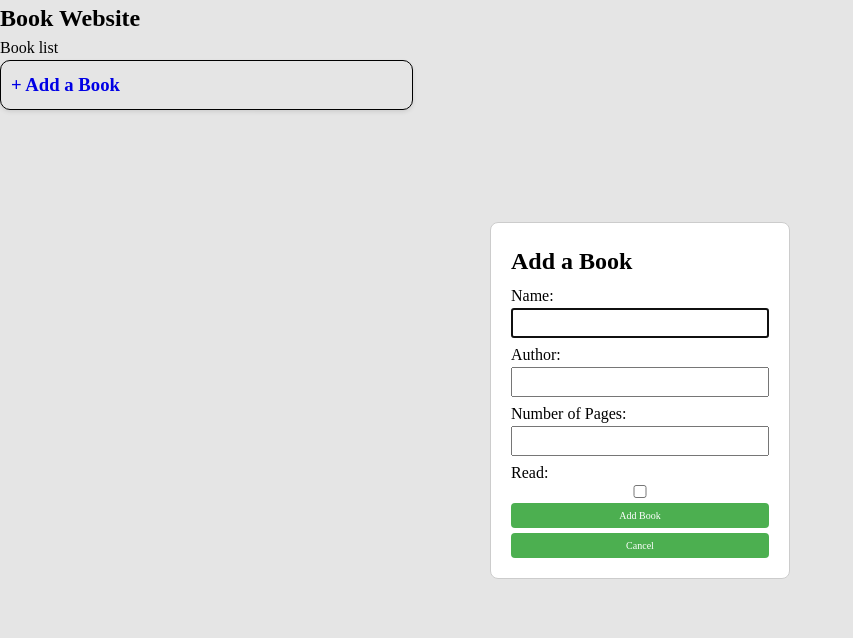
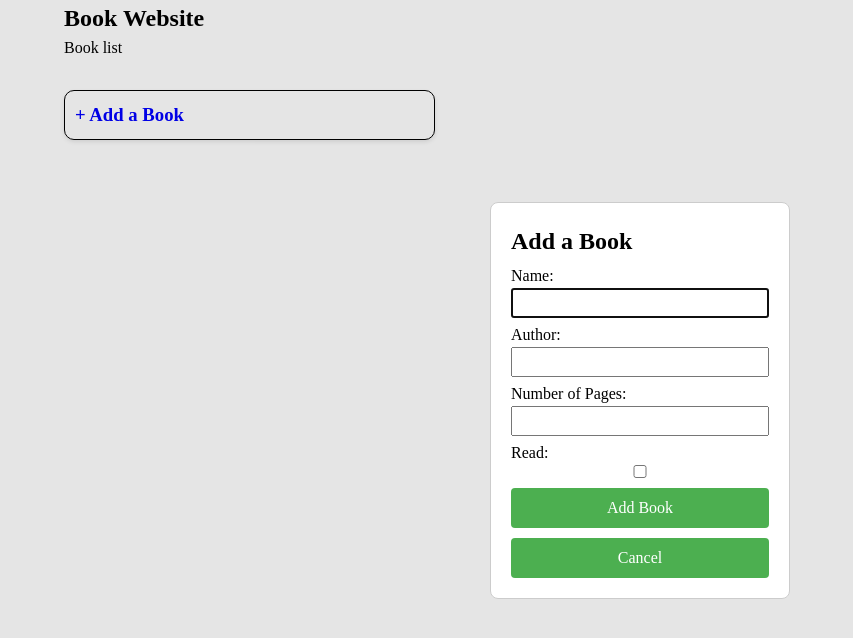
Before and after one commit to uma-victor1/odinprojects, a plain HTML site: page BookStore/index.html in a window 1280 px wide. Both pictures are taken after a click on the element "+ Add a Book". Shown: the whole page, without its empty margins (0-853 px from the left). Drawn offline with Linux system fonts and the light colour scheme.

Commit message:
style:tweak css

```diff
--- a/BookStore/index.css
+++ b/BookStore/index.css
@@ -66,6 +66,10 @@ h6 {
 #__next {
   isolation: isolate;
 }
+.cover {
+  width: 90%;
+  margin: auto;
+}
 
 .container {
   display: grid;
@@ -116,14 +120,11 @@ label {
 }
 
 button {
-  margin-top: 5px;
-  padding: 5px;
-
+  margin-top: 10px;
+  padding: 8px;
   background-color: #4caf50;
-  font-size: 10px;
   color: white;
   border: none;
-  border-radius: 3px;
   border-radius: 4px;
   cursor: pointer;
 }
--- a/BookStore/index.html
+++ b/BookStore/index.html
@@ -7,7 +7,7 @@
     <script type="module" src="./index.js"></script>
     <title>Book Store</title>
   </head>
-  <body>
+  <body class="cover">
     <dialog id="bookDialog">
       <h2>Add a Book</h2>
       <form id="bookForm">
@@ -30,7 +30,7 @@
     <div class="modal"></div>
     <section>
       <h2 id="title">Book Website</h2>
-      <p>Book list</p>
+      <p style="margin-bottom: 30px">Book list</p>
       <div class="container">
         <div class="card">
           <h3 id="addBook">+ Add a Book</h3>
```
